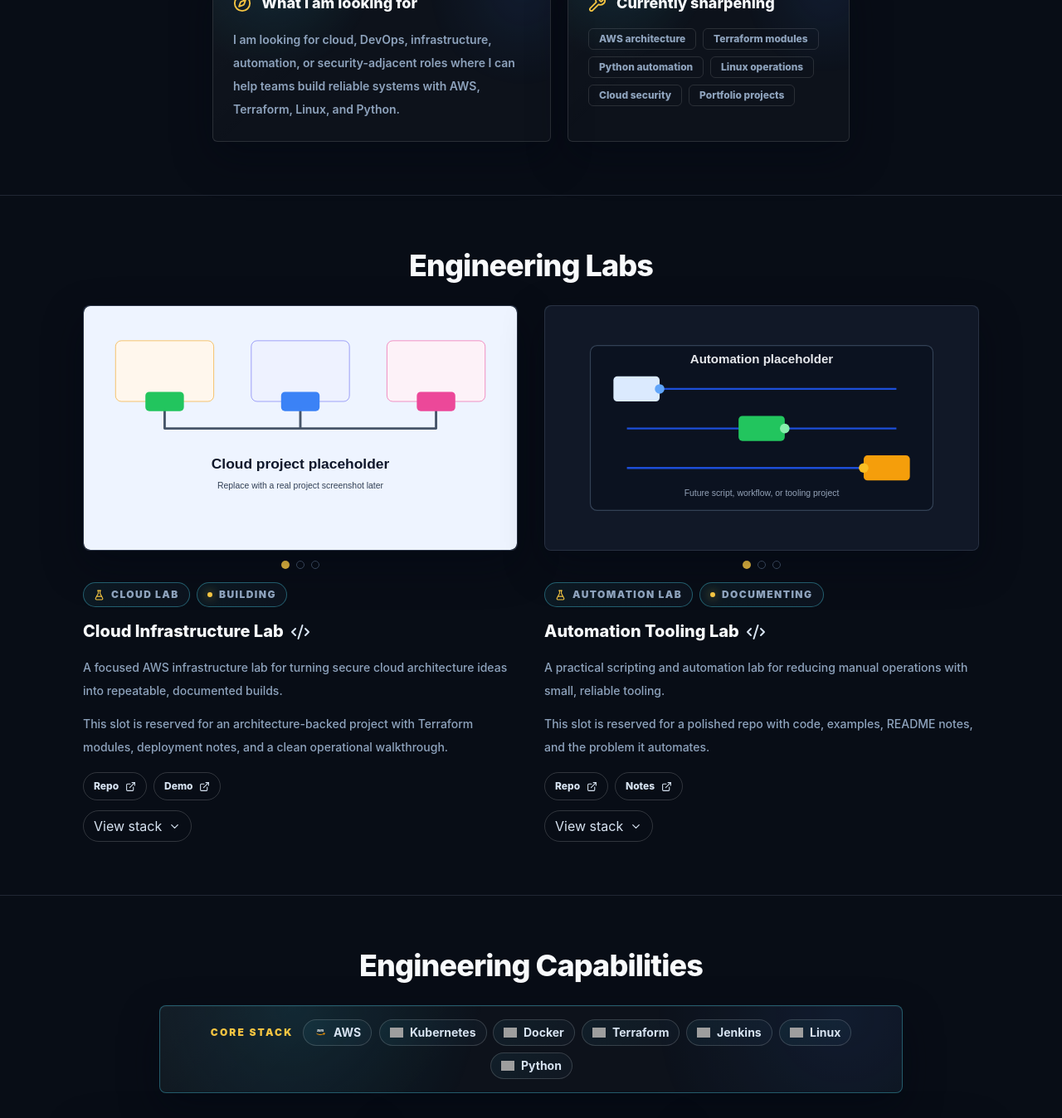
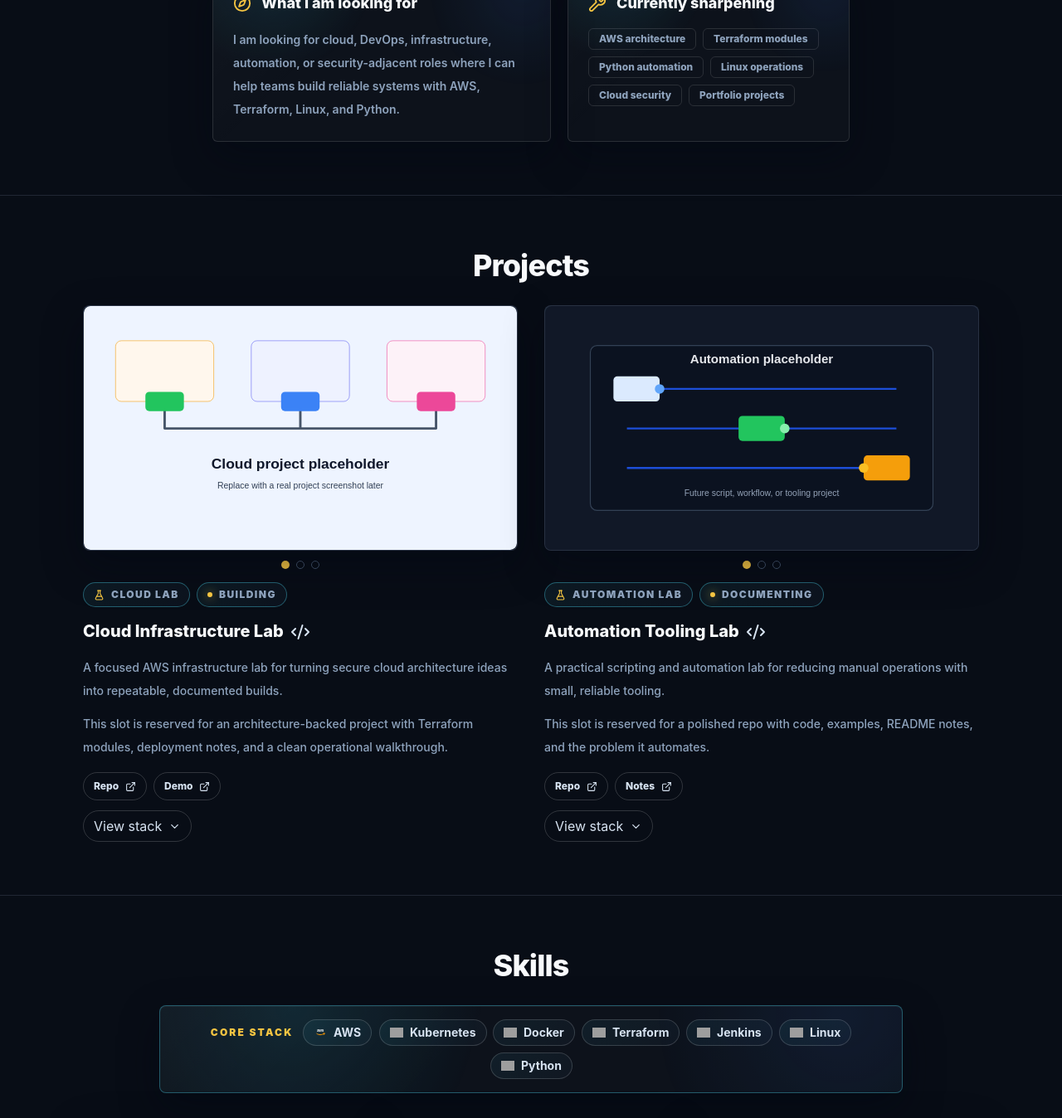
Before and after one commit to dboyza/portfolio-website, a React (Vite) app: page / in a window 1280 px wide. Shown: the part 1579-2927 px from the top of the page at 83% size. Built offline with nearby package versions, Linux system fonts and the light colour scheme; grey boxes are pictures that could not be loaded.

Commit message:
Restore projects and skills labels

```diff
--- a/src/data/portfolio.ts
+++ b/src/data/portfolio.ts
@@ -58,7 +58,7 @@ export const profile = {
 export const navItems = [
   { label: 'Home', href: '#home' },
   { label: 'About', href: '#about' },
-  { label: 'Labs', href: '#projects' },
+  { label: 'Projects', href: '#projects' },
   { label: 'Skills', href: '#skills' },
   { label: 'Certifications', href: '#certifications' },
   { label: 'Education', href: '#education' },
--- a/src/sections/Projects.tsx
+++ b/src/sections/Projects.tsx
@@ -15,7 +15,7 @@ const Projects = () => {
   return (
     <section id="projects" className="section-rule py-10 sm:py-16">
       <div className="wide-shell">
-        <SectionHeading title="Engineering Labs" />
+        <SectionHeading title="Projects" />
 
         <div className="mt-7 grid gap-x-8 gap-y-14 md:grid-cols-2">
           {visibleProjects.map((project, index) => (
@@ -40,7 +40,7 @@ const Projects = () => {
               className="motion-pill rounded-full border border-white/17 px-5 py-2.5 text-sm font-extrabold text-slate-200 transition hover:border-gold-500/70 hover:text-white focus-visible:outline focus-visible:outline-2 focus-visible:outline-offset-4 focus-visible:outline-gold-500"
               onClick={() => setShowAllProjects(true)}
             >
-              Show more labs
+              Show more projects
             </button>
           </div>
         )}
--- a/src/sections/Skills.tsx
+++ b/src/sections/Skills.tsx
@@ -75,7 +75,7 @@ const Skills = () => {
   return (
     <section id="skills" className="section-rule py-10 sm:py-16">
       <div className="wide-shell">
-        <SectionHeading title="Engineering Capabilities" />
+        <SectionHeading title="Skills" />
 
         <div
           className="core-stack premium-surface reveal-on-scroll mx-auto mt-7 flex max-w-4xl flex-wrap items-center justify-center gap-2 rounded-lg border border-white/12 bg-white/[0.025] px-4 py-4"
```
